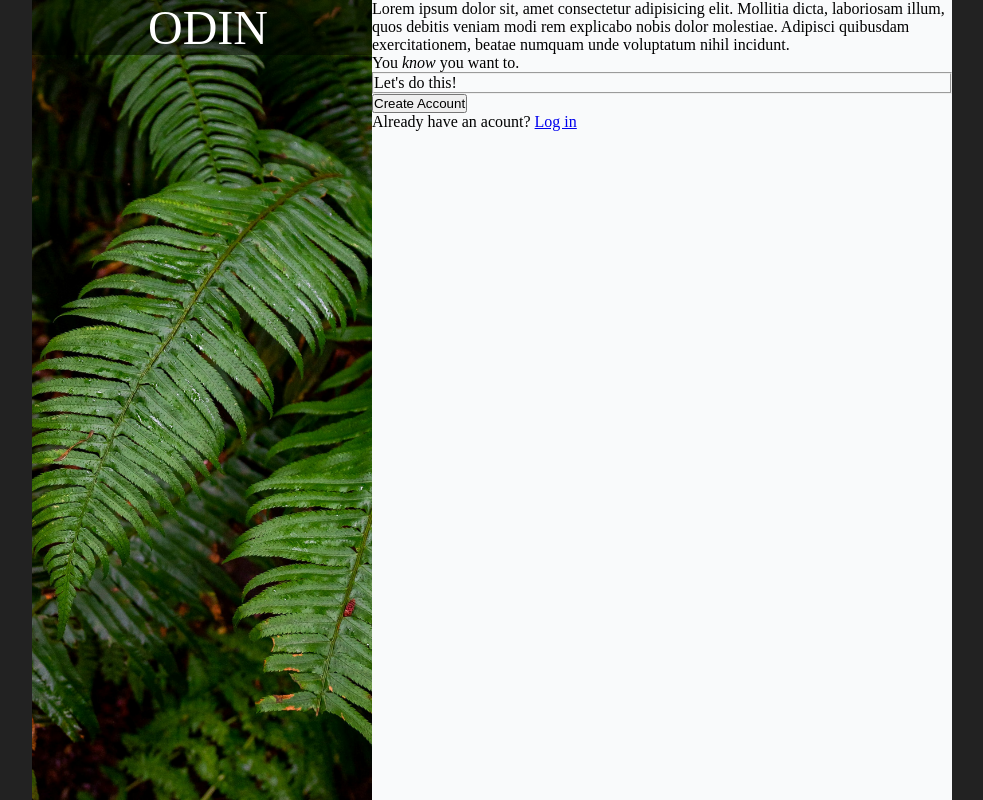
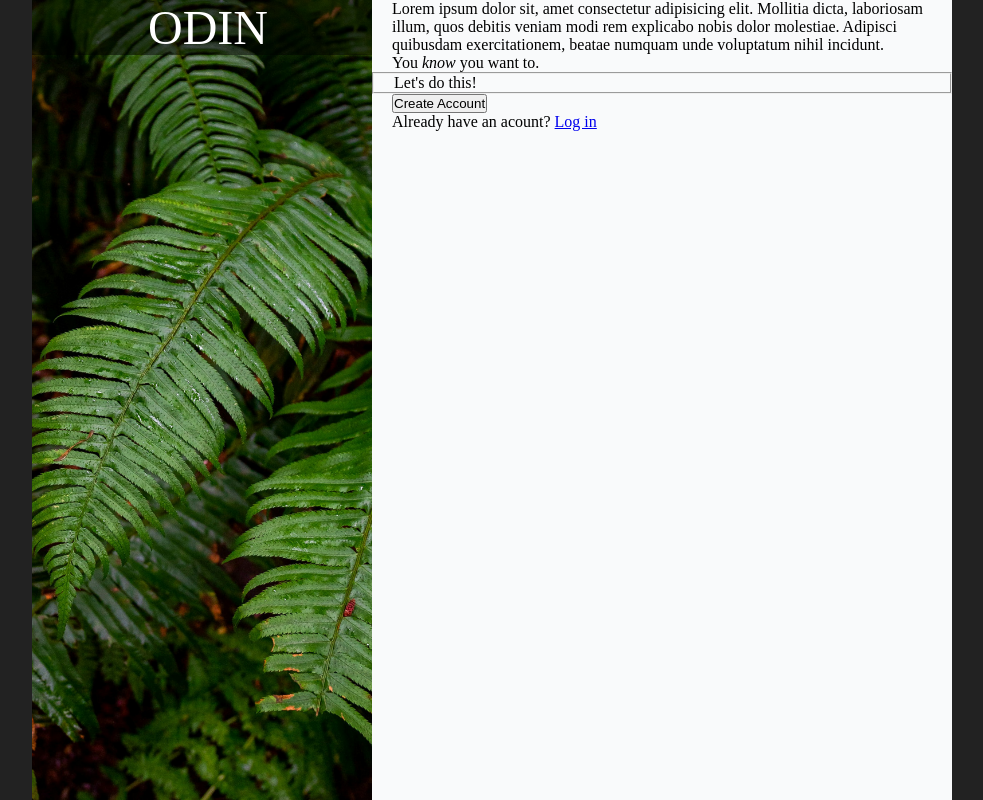
Before and after one commit to vlbdev/Sign-upForm, a plain HTML site: page index.html in a window 1280 px wide. Shown: the whole page, without its empty margins (148-1131 px from the left). Drawn offline with Linux system fonts and the light colour scheme.

Commit message:
Add paragraph styles

```diff
--- a/style.css
+++ b/style.css
@@ -31,3 +31,6 @@ body {
   font-size: 3em;
   text-align: center;
 }
+p {
+  padding: 0 20px;
+}
```
